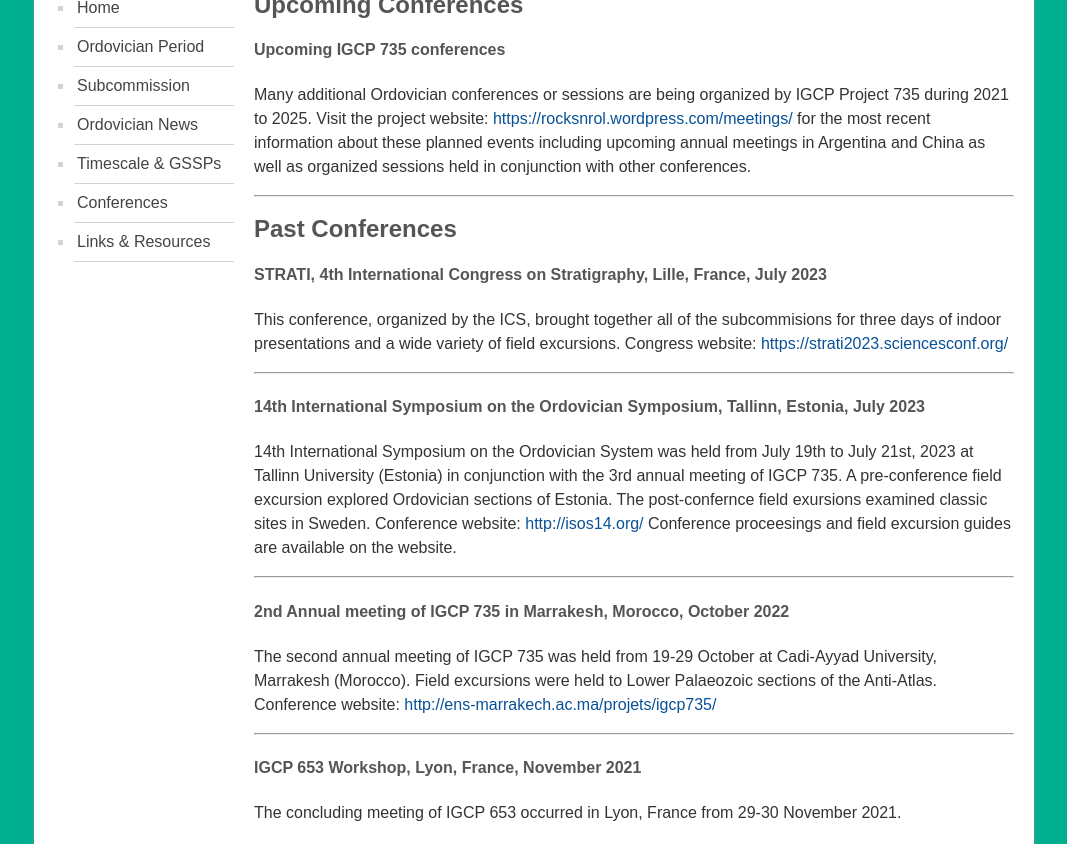
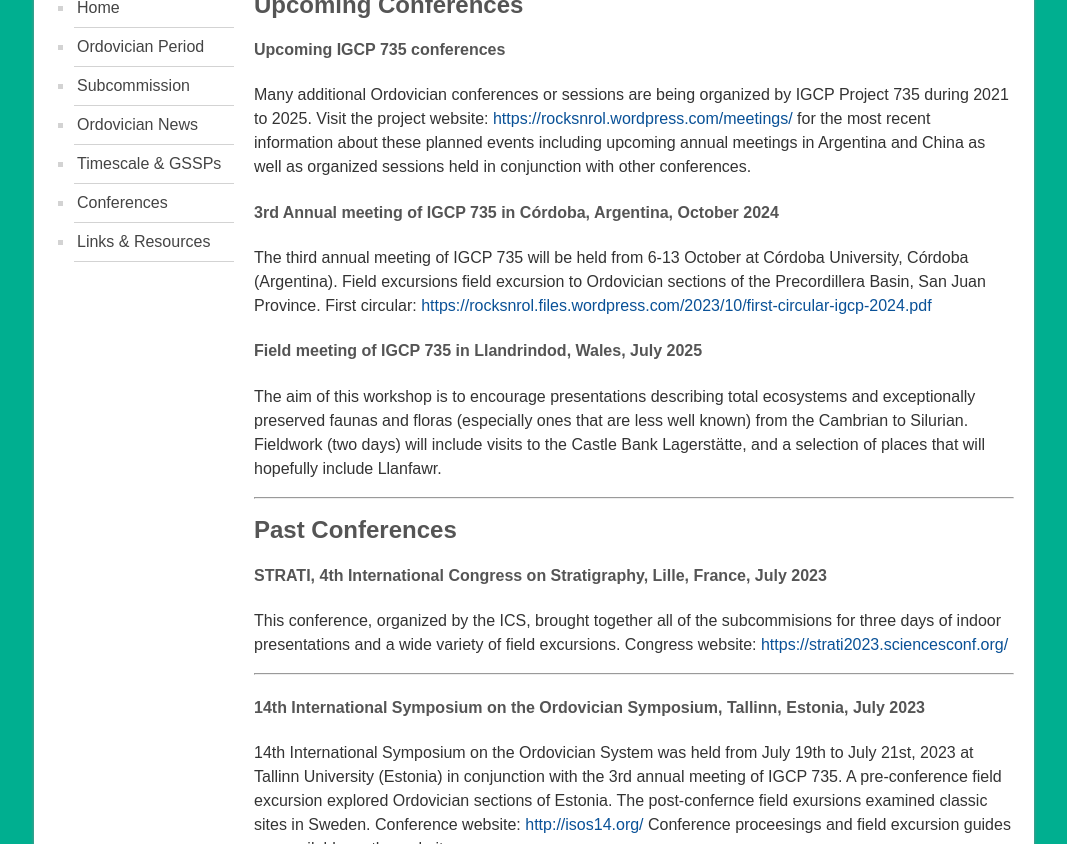
Before and after one commit to whwangChina/subcommission-ordovician, a Jekyll site: the page built from pages/conference.md, in a window 1280 px wide and 900 px high, scrolled down 375 px, cut to the strip 56-900 px from the top of the window. Shown: the whole strip, without its empty margins (106-1173 px from the left). Built offline with Jekyll 4.4.1, drawn with Linux system fonts in a browser that asks for light colours.

Commit message:
Update conference.md

```diff
--- a/pages/conference.md
+++ b/pages/conference.md
@@ -8,6 +8,14 @@
 #### Upcoming IGCP 735 conferences
 
 Many additional Ordovician conferences or sessions are being organized by IGCP Project 735 during 2021 to 2025.  Visit the project website: <https://rocksnrol.wordpress.com/meetings/> for the most recent information about these planned events including upcoming annual meetings in Argentina and China as well as organized sessions held in conjunction with other conferences.
+
+#### 3rd Annual meeting of IGCP 735 in Córdoba, Argentina, October 2024
+
+The third annual meeting of IGCP 735 will be held from 6-13 October at Córdoba University, Córdoba (Argentina). Field excursions field excursion to Ordovician sections of the Precordillera Basin, San Juan Province. First circular: <https://rocksnrol.files.wordpress.com/2023/10/first-circular-igcp-2024.pdf>
+
+#### Field meeting of IGCP 735 in Llandrindod, Wales, July 2025
+
+The aim of this workshop is to encourage presentations describing total ecosystems and exceptionally preserved faunas and floras (especially ones that are less well known) from the Cambrian to Silurian. Fieldwork (two days) will include visits to the Castle Bank Lagerstätte, and a selection of places that will hopefully include Llanfawr.
 
 ---
 
```
